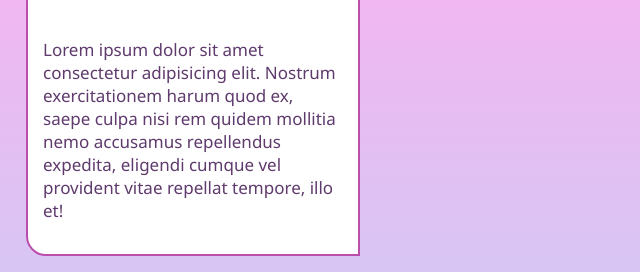
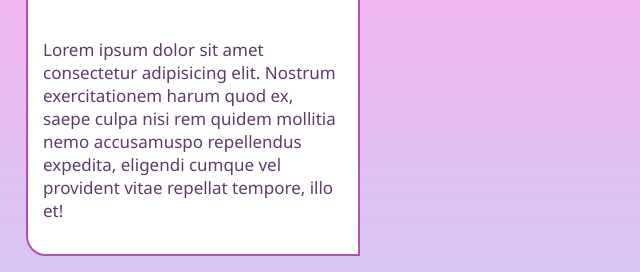
Before and after one commit to Oden909/adaptive-test, a plain HTML site: page index.html in a window 1280 px wide. Shown: the part 261-533 px from the top of the page, 613-1253 px from the left. Drawn offline with Linux system fonts and the light colour scheme.

Commit message:
first commit

```diff
--- a/index.html
+++ b/index.html
@@ -35,7 +35,7 @@
                 <li class="main_item">
                     <h2>01</h2>
                     <p>Lorem ipsum dolor sit amet consectetur adipisicing elit. Nostrum exercitationem harum quod ex,
-                            saepe culpa nisi rem quidem mollitia nemo accusamus
+                            saepe culpa nisi rem quidem mollitia nemo accusamusро
                             repellendus expedita, eligendi cumque vel provident vitae repellat tempore, illo et!</p>
                 </li>
                 <li class="main_item">
```
